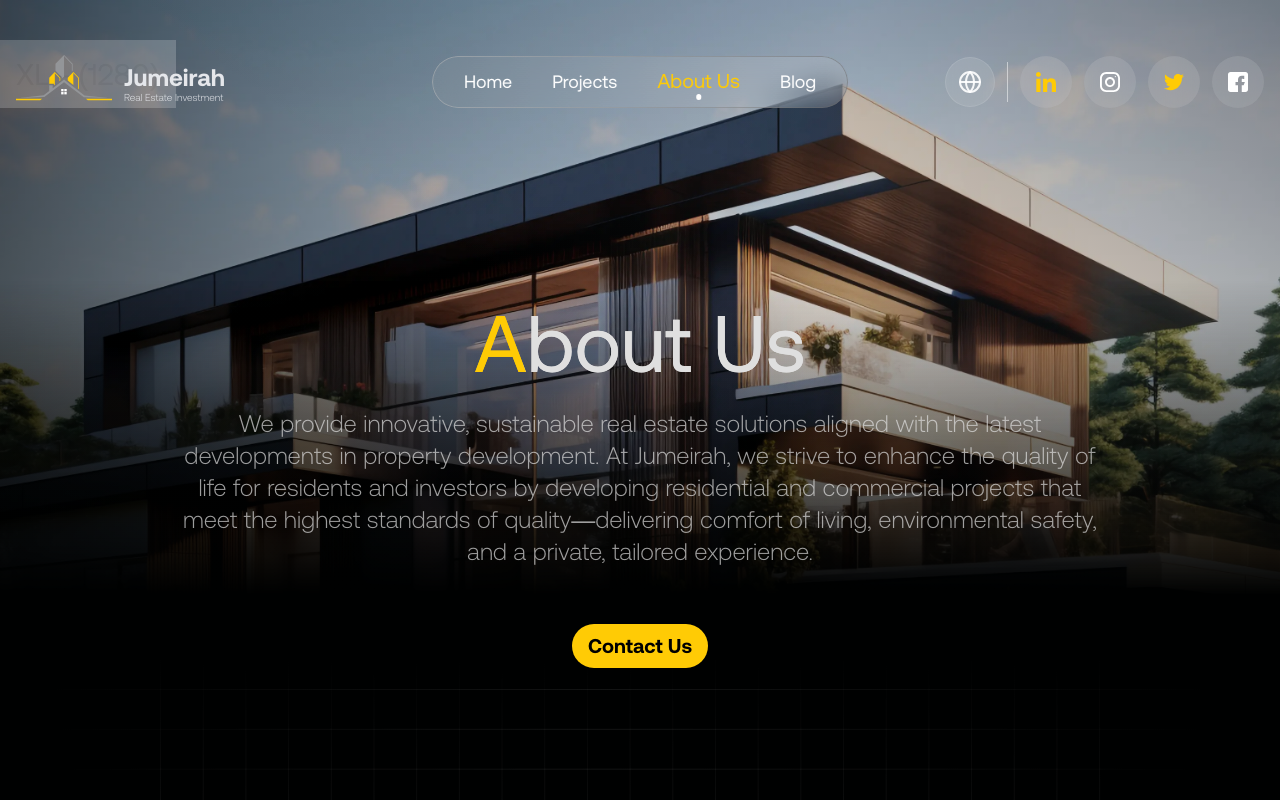
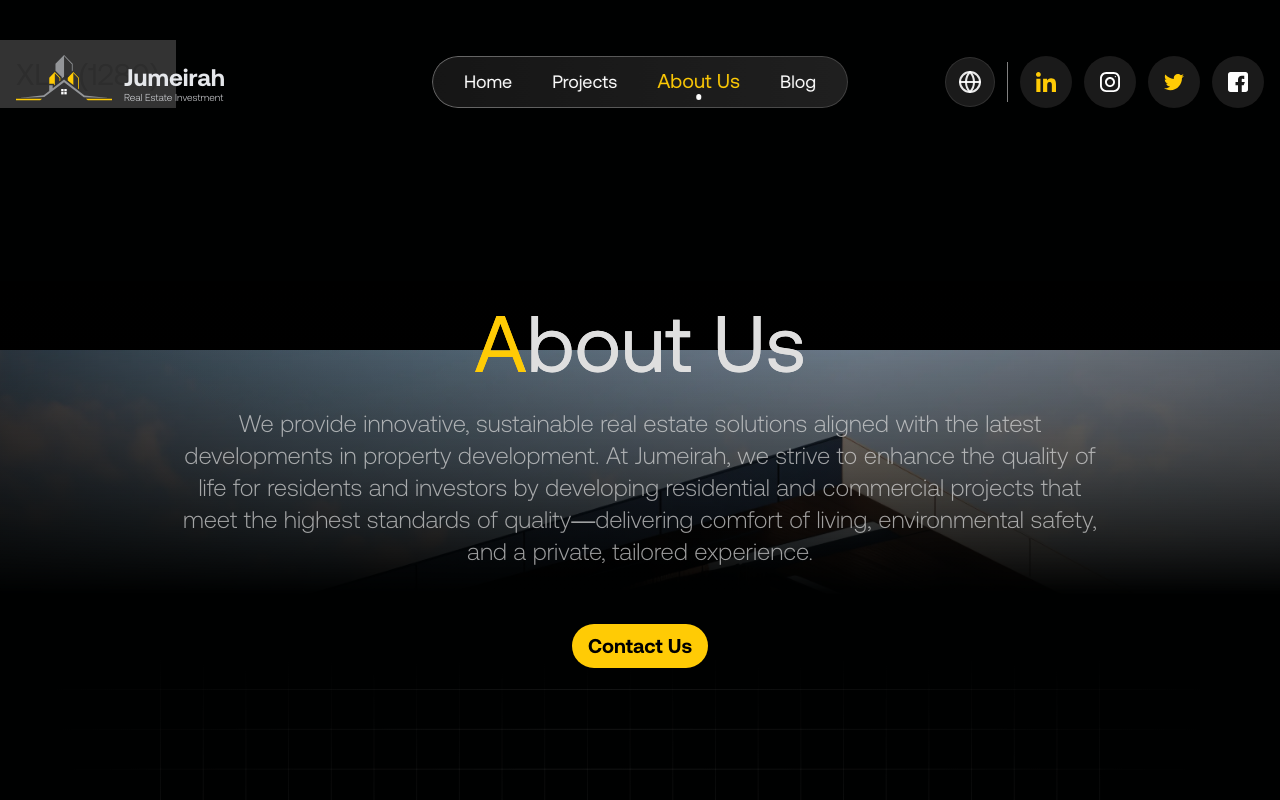
Before and after one commit to JumeirahREI/jumeirah-website, a Next.js app: page /en/about in a window 1280 px wide. Shown: the top 800 px of the page. Built offline with nearby package versions, Linux system fonts and the light colour scheme.

Commit message:
enhance: Background image parallax effect made smoother

```diff
--- a/src/app/[locale]/layout.tsx
+++ b/src/app/[locale]/layout.tsx
@@ -67,9 +67,10 @@ export default async function RootLayout({
 
 function BackgroundImage() {
   return (
+    <div className="absolute top-0 right-0 left-0 -z-[9999] !mb-0 h-full max-h-[40rem] overflow-hidden md:max-h-[50rem] lg:max-h-[60rem]">
       <ParallaxScrollEffect
         aria-hidden
-      className="absolute top-0 right-0 left-0 -z-[9999] !mb-0 h-full max-h-[40rem] overflow-hidden md:max-h-[50rem] lg:max-h-[60rem]"
+        className="pointer-events-none size-full"
       >
         <Image
           src={heroBackgroundImage}
@@ -84,6 +85,7 @@ function BackgroundImage() {
         <div className="to-background absolute start-0 top-0 -z-40 h-full w-4/6 bg-linear-to-l from-[#00010100] opacity-60 rtl:bg-linear-to-r" />
         <div className="absolute -end-32 top-0 -z-40 h-full w-[150svw] bg-linear-to-tr from-black/0 from-50% to-[#2F3A43]/60 md:w-full rtl:bg-linear-to-tl" />
       </ParallaxScrollEffect>
+    </div>
   );
 }
 
--- a/src/components/parallax-scroll-effect.tsx
+++ b/src/components/parallax-scroll-effect.tsx
@@ -1,26 +1,30 @@
 "use client";
 
+import { cn } from "@/lib/utils";
 import { m, useScroll, useTransform } from "motion/react";
-import { useRef } from "react";
 
 type ParallaxScrollEffectProps = Omit<Parameters<typeof m.div>[0], "style">;
 
 export default function ParallaxScrollEffect({
+  className,
   ...props
 }: ParallaxScrollEffectProps) {
-  const ref = useRef<HTMLDivElement | null>(null);
+  // const ref = useRef<HTMLDivElement | null>(null);
   const { scrollYProgress } = useScroll({
-    target: ref,
-    offset: ["start start", "end start"],
+    // target: ref,
+    // offset: ["start start", "end start"],
   });
 
-  const y = useTransform(scrollYProgress, [0, 1], [0, 350]);
+  const y = useTransform(scrollYProgress, [0, 0.3], [0, 350]);
 
   return (
     <m.div
-      ref={ref}
-      style={{ y, willChange: "transform" }}
-      transition={{ ease: "easeInOut" }}
+      // ref={ref}
+      style={{ y }}
+      className={cn(
+        "transform-gpu will-change-transform contain-paint",
+        className,
+      )}
       {...props}
     />
   );
```
Lines whose indentation alone changed are shown as unchanged.
